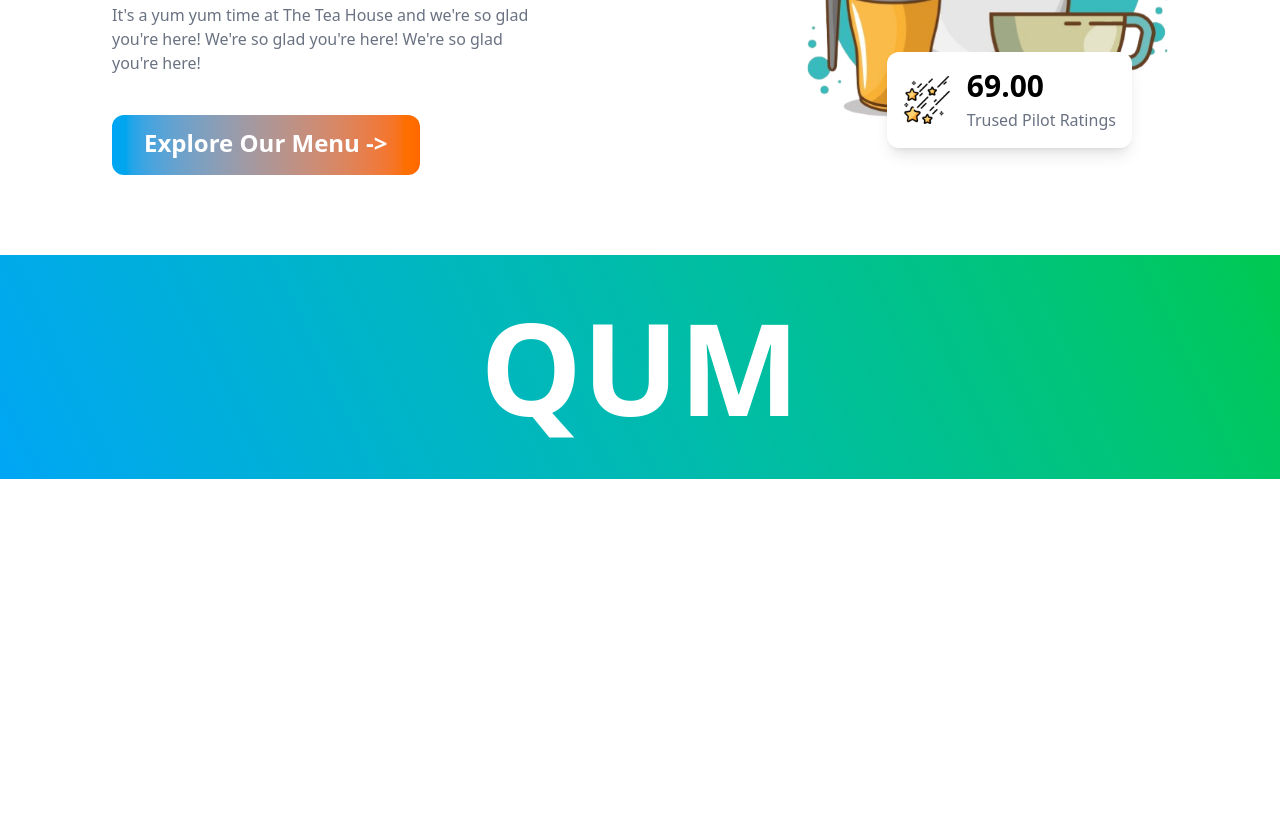
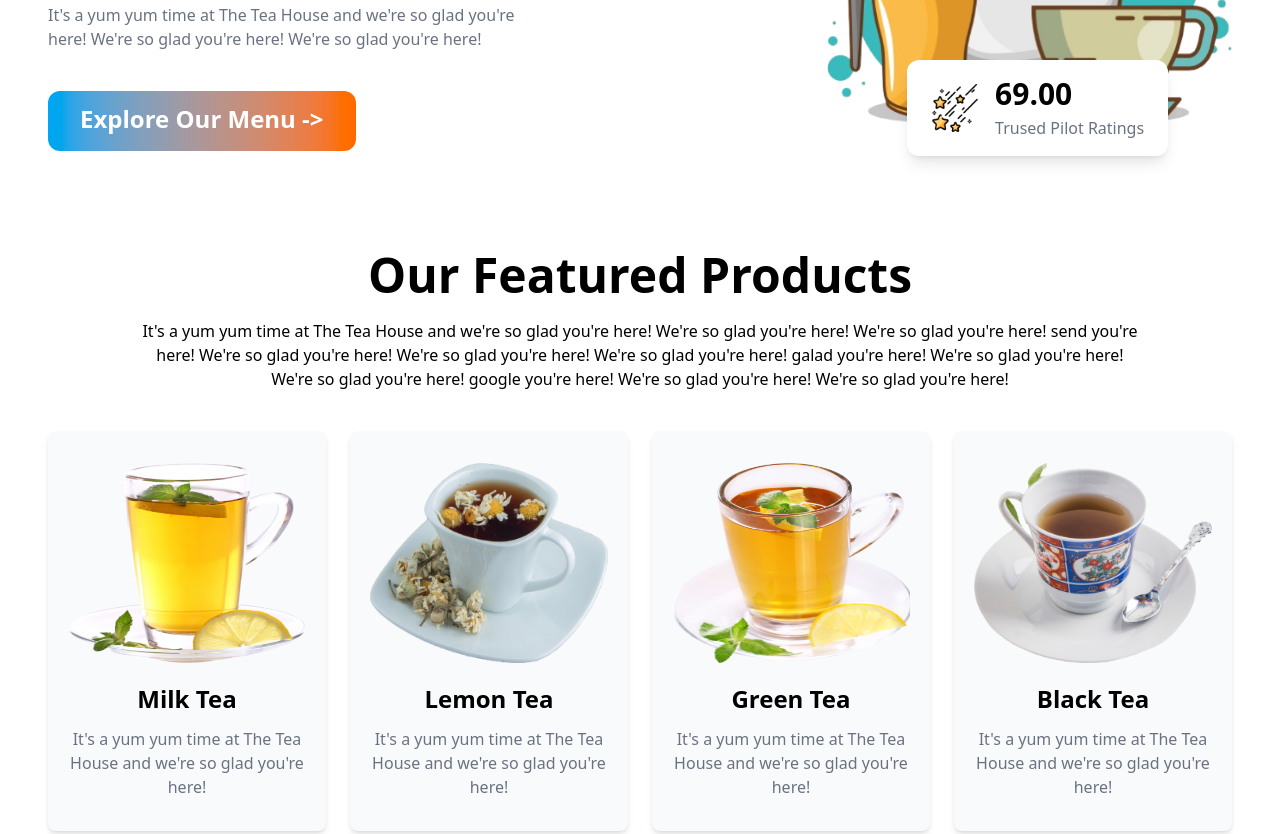
Before and after one commit to musaddiq2925/tailwind, a plain HTML site: page index.html in a window 1280 px wide. Shown: the part 317-1151 px from the top of the page. Before the commit the page ends 800 px from the top, so only its background shows below. Drawn offline with nearby package versions, Linux system fonts and the light colour scheme.

Commit message:
latest file

```diff
--- a/index.html
+++ b/index.html
@@ -6,7 +6,8 @@
         <meta name="viewport" content="width=device-width, initial-scale=1.0">
 
         <!-- title -->
-        <title>Document Tailwind</title>
+        <title>Food Ordering Web HTML Teamplate</title>
+        <link rel="icon" type="image/svg" href="images/features-3.png">
 
         <!-- tailwind css cdn link -->
         <script src="https://unpkg.com/@tailwindcss/browser@4"></script>
@@ -24,16 +25,16 @@
     </head>
     <body>
 
-        <main class="max-w-screen-xl mx-auto px-16 lg:px-28">
+        <main class="max-w-screen-xl mx-auto px-12 lg:px-12">
             <!-- start hero section -->
-            <header class="flex pt-20 mb-20 items-center">
+            <header class="flex pt-20 items-center">
                 <!-- content -->
                 <div>
                     <h1 class="text-5xl font-bold md:text-7xl">It's good <br /> tea time at The <br> Tea House</h1>
                     <br />
                     <p class="text-gray-500 w-3/5 mb-4">It's a yum yum time at The Tea House and we're so glad you're here! We're so glad you're here! We're so glad you're here!</p>
                     <br />
-                    <button class="bg-gradient-to-r from-sky-500 to-orange-500 text-white rounded-xl text-white text-2xl font-bold px-8 py-4 pb-5 leading-none hover:text-lime-900">Explore Our Menu -></button>
+                    <button class="bg-gradient-to-r from-sky-500 to-orange-500 text-white rounded-xl text-white text-2xl font-bold px-8 py-4 pb-5 leading-none transition delay-150 hover:text-lime-900">Explore Our Menu -></button>
                 </div>
 
                 <!-- image -->
@@ -42,7 +43,7 @@
                     <div>
                         <img src="images/tea-cup.png" alt="banner image">
                     </div>
-                    <div class="absolute flex items-center justify-center bg-white shadow-lg rounded-xl md:px-4 lg:py-4 md:top-62 md:left-20 gap-x-4">
+                    <div class="absolute flex items-center justify-center bg-white shadow-lg rounded-xl md:px-6 lg:py-4 md:top-72 md:left-20 gap-x-4">
                         <div>
                             <img class="w-12" src="images/star.png" alt="star image">
                         </div>
@@ -54,10 +55,61 @@
                 </div>
             </header>
             <!-- End hero section -->
+
+            <!-- start Our Featured Products section -->
+            <div class="py-8 lg:py-25">
+                <!-- title -->
+                 <div class="text-center mb-10 w-250 mx-auto">
+                    <h1 class="text-3xl md:text-5xl font-bold mb-5">Our Featured Products</h1>
+                    <p>It's a yum yum time at The Tea House and we're so glad you're here! We're so glad you're here! We're so glad you're here! send you're here! We're so glad you're here! We're so glad you're here! We're so glad you're here! galad you're here! We're so glad you're here! We're so glad you're here! google you're here! We're so glad you're here! We're so glad you're here!</p>
+                </div>
+                <!-- end title -->
+
+                <!-- cards items -->
+                <div class="grid grid-cols-4 gap-6 text-center">
+                    <!-- card 1 -->
+                    <div class="rounded-lg shadow-md bg-gray-50 py-8 px-5 overflow-hidden transition delay-150 hover:bg-sky-100">
+                        <img class="mx-auto mb-5 w-3xs h-50" src="images/features-1.png" alt="tea image">
+                        <div class="">
+                            <h2 class="text-2xl font-bold mb-3">Milk Tea</h2>
+                            <p class="text-gray-500">It's a yum yum time at The Tea House and we're so glad you're here!</p>
+                        </div>
+                    </div>
+                    <!-- card 2 -->
+                    <div class="rounded-lg shadow-md bg-gray-50 py-8 px-5 overflow-hidden transition delay-150 hover:bg-sky-100">
+                        <img class="mx-auto mb-5 w-3xs h-50" src="images/features-3.png" alt="tea image">
+                        <div class="">
+                            <h2 class="text-2xl font-bold mb-3">Lemon Tea</h2>
+                            <p class="text-gray-500">It's a yum yum time at The Tea House and we're so glad you're here!</p>
+                        </div>
+                    </div>
+                    <!-- card 3 -->
+                    <div class="rounded-lg shadow-md bg-gray-50 py-8 px-5 overflow-hidden transition delay-150 hover:bg-sky-100">
+                        <img class="mx-auto mb-5 w-3xs h-50" src="images/features-2.png" alt="tea image">
+                        <div class="">
+                            <h2 class="text-2xl font-bold mb-3">Green Tea</h2>
+                            <p class="text-gray-500">It's a yum yum time at The Tea House and we're so glad you're here!</p>
+                        </div>
+                    </div>
+                    <!-- card 4 -->
+                    <div class="rounded-lg shadow-md bg-gray-50 py-8 px-5 overflow-hidden transition delay-150 hover:bg-sky-100">
+                        <img class="mx-auto mb-5 w-3xs h-50" src="images/features-4.png" alt="tea image">
+                        <div class="">
+                            <h2 class="text-2xl font-bold mb-3">Black Tea</h2>
+                            <p class="text-gray-500">It's a yum yum time at The Tea House and we're so glad you're here!</p>
+                        </div>
+                    </div>
+                </div>
+                <!-- end cards items -->
+
+
+                <!-- product list -->
+            </div>
+            <!-- End Our Featured Products section -->
         </main>
 
         <div class="banner-section">
-            <div class="text-9xl font-black text-white bg-linear-65 from-sky-500 to-green-500 text-center align-middle items-center py-12 hover:text-red-600">QUM</div>
+            <div class="text-9xl font-black text-white bg-linear-65 from-sky-500 to-green-500 text-center align-middle items-center py-12 transition delay-150 hover:text-red-600">QUM</div>
         </div>
 
     </body>
```
Also changed, not shown: images/features-1.png (added), images/features-2.png (added), images/features-3.png (added), images/features-4.png (added).
